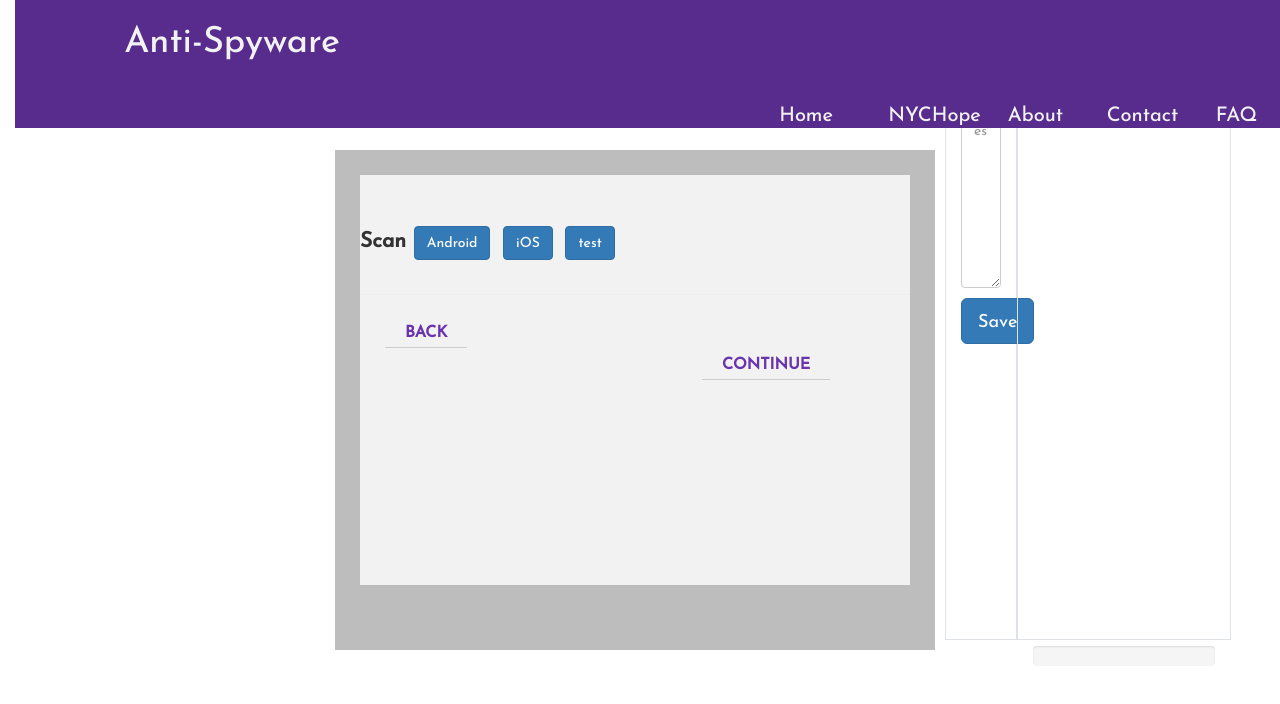
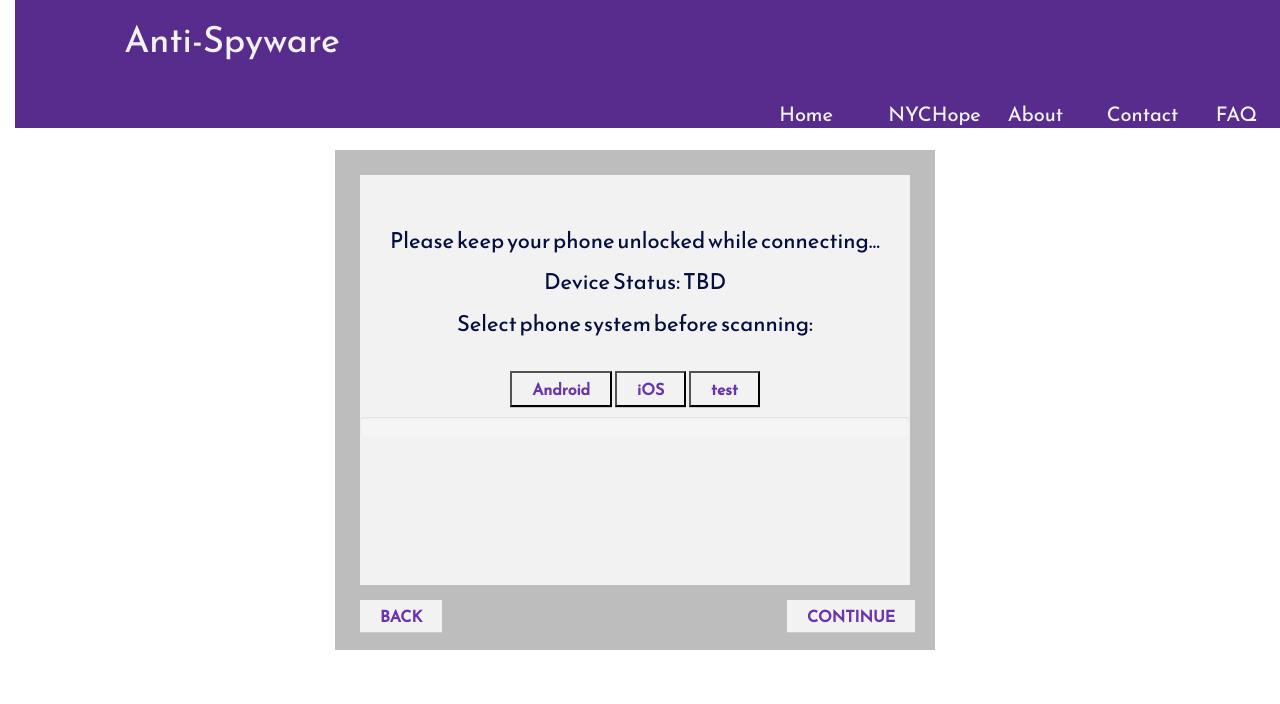
Before and after one commit to ys838/anti-spyware, a Flask app: page /scan in a window 1280 px wide. Shown: the top 704 px of the page. Run offline with Flask 2, Linux system fonts and the light colour scheme; parts of the project's set-up code (start-up, migrations or seed data) failed here and were passed over; some libraries are stand-ins or nearby versions.

Commit message:
no check box yet

```diff
--- a/templates/main.html
+++ b/templates/main.html
@@ -130,36 +130,51 @@
     <div class="col-lg-6">
   <div class="box" style="width:600px;height:500px;margin-top:150px;position:fixed;background-color:#BDBDBD;">
   <div class="box2" style="margin-left:25px;margin-right:auto;width:550px;height:410px;margin-top:25px;position:fixed;background-color:#F2F2F2;">
-    <p style="margin-top:50px">
+    <!-- <p style="margin-top:30px"> -->
       <!-- <div align="center"> -->
-          <label class="font-weight-bold lead">Scan</label>
+      <p style="text-align:center;margin-top:50px;font-size:22px;color:#040E3F">Please keep your phone unlocked while connecting...</p>
+      <!-- <p style="text-align:center;margin-top:150px;font-size:22px;color:#040E3F"> -->
+      <p style="text-align:center;font-size:22px;color:#040E3F">Device Status: TBD</p>
+        <p style="text-align:center;font-size:22px;color:#040E3F">Select phone system before scanning:
+          <!-- <label class="font-weight-bold lead">Scan</label> -->
+          <br><br>
           {% for t in ["Android", "iOS", "test"] %}
               <!-- button onclick="fetch('/scan/{{ t.lower() }}', '{{ t.lower() }}')" id="btn-android"
                           class="btn btn-primary mx-2">{{ t }}</button -->
               <button onclick="window.location.href='/scan/{{ t.lower() }}'" id="btn-android"
-                      class="btn btn-primary mx-2">{{ t }}</button>
+                      class="button">{{ t }}</button>
           {% endfor %}
-          <hr/>
+          <!-- <hr/> -->
       <!-- </div> -->
+    </p>
+
+    <div class="progress">
+        <div id='scan-prog' class="progress-bar progress-bar-striped progress-bar-animated" role="progressbar"
+             aria-valuenow="0" aria-valuemin="0" aria-valuemax="100" style="width: 0%">
+        </div>
+    </div>
+
+    </div>
+
+    <p style="margin-top:450px">
       <a href='/confirm' class='button' style="margin-left:25px">BACK</a>
       <a href='' class='button' id="cc" style="margin-left:342px" onclick=myFunc()>CONTINUE</a>
-
     </p>
+    </div>
     <div class="col-lg-3"></div>
     </div>
-    </div>
-    </div>
+  </div>
 
-<div class="row  h-100">
+<!-- <div class="row  h-100">
     <div class="col-md-3 border py-2" style="height:80vh;">
-        <!-- <div align="center">
+        <div align="center">
             <label class="font-weight-bold lead">Scan</label>
             {% for t in ["Android", "iOS", "test"] %}
                 <button onclick="window.location.href='/scan/{{ t.lower() }}'" id="btn-android"
                         class="btn btn-primary mx-2">{{ t }}</button>
             {% endfor %}
             <hr/>
-        </div> -->
+        </div>
         <div class="border-warning visible">
             <form onsubmit="return false" name="form-metainfo" id="form-metainfo">
                 <input class="form-control" name="serial" id="serial" type="text" placeholder="Device Id"
@@ -176,7 +191,7 @@
     <div class="col-md-9 border py-2" style="height: 80vh">
         <div id="msg" class="alert alert-danger invisible" style="height: 3em">  {{ error }}   </div>
         <div class="w-100" style="height: 70vh; overflow: auto;">
-            <!-- <table class="table table-bordered w-100 h-100">
+            <table class="table table-bordered w-100 h-100">
                 <thead>
                 <tr>
                     <th style="width: 3%"></th>
@@ -205,7 +220,7 @@
                     </tr>
                 {% endfor %}
                 </tbody>
-            </table> -->
+            </table>
 
         </div>
         <div class="progress">
@@ -214,6 +229,6 @@
             </div>
         </div>
     </div>
-</div>
+</div> -->
 </body>
 </html>
```
Also changed, not shown: 1 other file.
